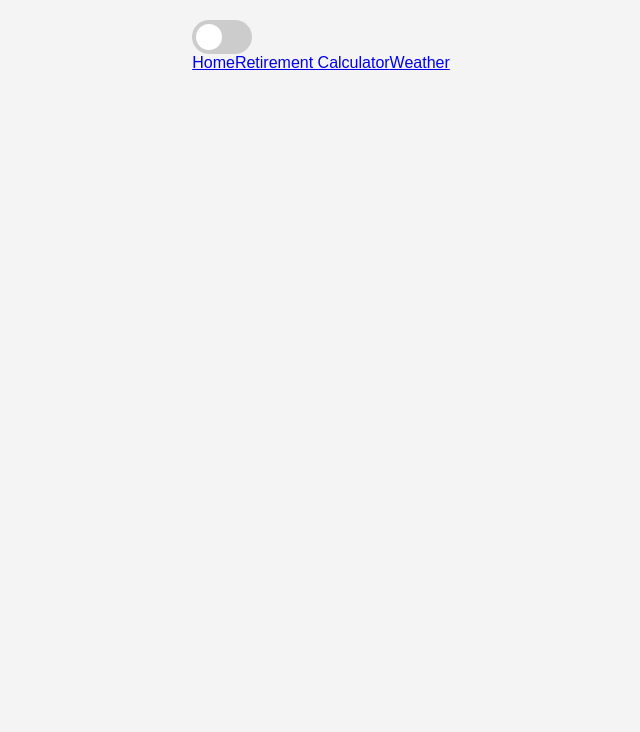
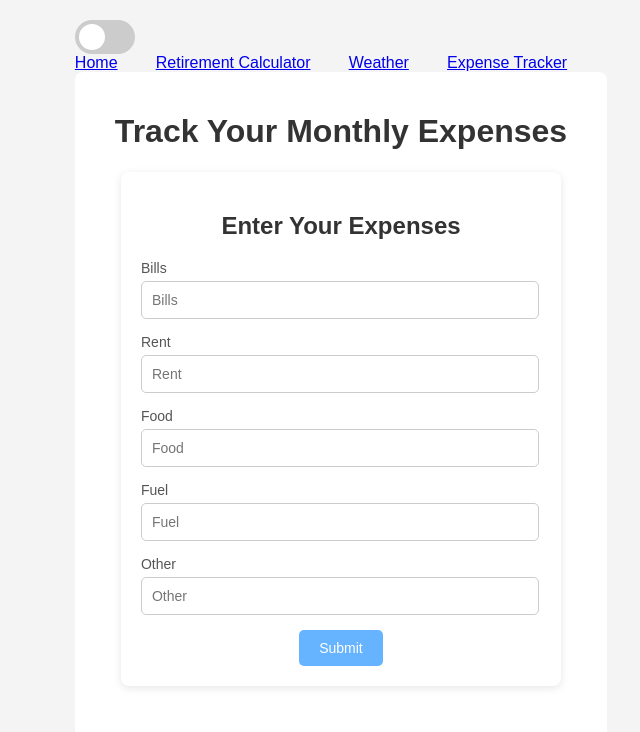
Before and after one commit to stefvvn/FunctionApp1, a React (Vite) app in the folder my-frontend/: page /expense-tracker in a window 1280 px wide. Shown: the top 732 px of the page, without its empty margins (319-959 px from the left). Built offline with nearby package versions, Linux system fonts and the light colour scheme.

Commit message:
Added Snakey graph generation and styling

```diff
--- a/my-frontend/package.json
+++ b/my-frontend/package.json
@@ -11,6 +11,8 @@
   },
   "dependencies": {
     "bootstrap": "^5.3.3",
+    "d3": "^7.9.0",
+    "d3-sankey": "^0.12.3",
     "react": "^19.0.0",
     "react-bootstrap": "^2.10.9",
     "react-dom": "^19.0.0",
--- a/my-frontend/src/App.jsx
+++ b/my-frontend/src/App.jsx
@@ -5,6 +5,7 @@ import PeopleList from "./components/PersonDataList";
 import { fetchPeople, addPerson, updatePerson } from "./service/apiService";
 import RetirementCalculator from "./components/RetirementCalculator";
 import WeatherApp from "./components/WeatherApp";
+import ExpenseTracker from "./components/ExpenseTracker";
 import "./App.css";
 
 function Home({ handleEditPerson, selectedPerson, handleSavePerson }) {
@@ -44,7 +45,6 @@ function Home({ handleEditPerson, selectedPerson, handleSavePerson }) {
 
 function App() {
   const [selectedPerson, setSelectedPerson] = useState(null);
-
   const [isDarkMode, setIsDarkMode] = useState(() => {
     const savedMode = localStorage.getItem("darkMode");
     return savedMode === "true";
@@ -114,6 +114,7 @@ function App() {
           <Link to="/">Home</Link>
           <Link to="/retirement-calculator">Retirement Calculator</Link>
           <Link to="/weather">Weather</Link>
+          <Link to="/expense-tracker">Expense Tracker</Link>
         </div>
 
         <Routes>
@@ -132,6 +133,7 @@ function App() {
             element={<RetirementCalculator />}
           />
           <Route path="/weather" element={<WeatherApp />} />
+          <Route path="/expense-tracker" element={<ExpenseTracker />} />
         </Routes>
       </div>
     </Router>
--- /dev/null
+++ b/my-frontend/src/components/ExpenseData.css
@@ -0,0 +1,99 @@
+.expense-form {
+    font-family: Arial, sans-serif;
+    padding: 20px;
+    border-radius: 8px;
+    width: 100%;
+    max-width: 400px;
+    margin: auto;
+    background-color: #fff;
+    box-shadow: 0 2px 8px rgba(0, 0, 0, 0.1);
+  }
+
+  .dark-mode .expense-form {
+    background-color: #333;
+    color: #fff;
+  }
+
+  h2 {
+    color: #333;
+    text-align: center;
+  }
+
+  .dark-mode h2 {
+    color: #fff;
+  }
+
+  .form-field {
+    margin-bottom: 15px;
+  }
+
+  .form-field label {
+    display: block;
+    font-size: 14px;
+    margin-bottom: 5px;
+    color: #555;
+  }
+
+  .dark-mode .form-field label {
+    color: #ddd;
+  }
+
+  .form-input {
+    width: 94%;
+    padding: 10px;
+    border: 1px solid #ccc;
+    border-radius: 5px;
+    font-size: 14px;
+    background-color: #fff;
+    color: #333;
+  }
+
+  .dark-mode .form-input {
+    background-color: #444;
+    color: #fff;
+    border-color: #555;
+  }
+
+  .form-actions {
+    display: flex;
+    justify-content: center;
+    gap: 10px;
+  }
+
+  .form-submit {
+    background-color: #66b3ff;
+    color: white;
+    border: none;
+    padding: 10px 20px;
+    font-size: 14px;
+    border-radius: 5px;
+    cursor: pointer;
+    transition: background-color 0.3s ease;
+  }
+
+  .form-submit:hover {
+    background-color: #3380e0;
+  }
+
+  .dark-mode .form-submit {
+    background-color: #5a5a5a;
+  }
+
+  .dark-mode .form-submit:hover {
+    background-color: #333;
+  }
+
+  .status-message {
+    text-align: center;
+    font-weight: bold;
+    color: #333;
+    margin-top: 15px;
+  }
+
+  .dark-mode .status-message {
+    color: #fff;
+  }
+
+  .status-message.error {
+    color: red;
+  }
--- /dev/null
+++ b/my-frontend/src/components/ExpenseData.jsx
@@ -0,0 +1,91 @@
+import React, { useState } from 'react';
+import './ExpenseData.css';
+
+const ExpenseData = ({ onSubmit }) => {
+  const [expense, setExpense] = useState({
+    bill: '',
+    rent: '',
+    food: '',
+    fuel: '',
+    other: ''
+  });
+
+  const handleChange = (e) => {
+    const { name, value } = e.target;
+    setExpense((prevState) => ({
+      ...prevState,
+      [name]: value
+    }));
+  };
+
+  const handleSubmit = (e) => {
+    e.preventDefault();
+    onSubmit(expense);
+  };
+
+  return (
+    <form onSubmit={handleSubmit} className="expense-form">
+      <h2>Enter Your Expenses</h2>
+      <div className="form-field">
+        <label htmlFor="bill">Bills</label>
+        <input
+          type="number"
+          name="bill"
+          value={expense.bill}
+          onChange={handleChange}
+          placeholder="Bills"
+          className="form-input"
+        />
+      </div>
+      <div className="form-field">
+        <label htmlFor="rent">Rent</label>
+        <input
+          type="number"
+          name="rent"
+          value={expense.rent}
+          onChange={handleChange}
+          placeholder="Rent"
+          className="form-input"
+        />
+      </div>
+      <div className="form-field">
+        <label htmlFor="food">Food</label>
+        <input
+          type="number"
+          name="food"
+          value={expense.food}
+          onChange={handleChange}
+          placeholder="Food"
+          className="form-input"
+        />
+      </div>
+      <div className="form-field">
+        <label htmlFor="fuel">Fuel</label>
+        <input
+          type="number"
+          name="fuel"
+          value={expense.fuel}
+          onChange={handleChange}
+          placeholder="Fuel"
+          className="form-input"
+        />
+      </div>
+      <div className="form-field">
+        <label htmlFor="other">Other</label>
+        <input
+          type="number"
+          name="other"
+          value={expense.other}
+          onChange={handleChange}
+          placeholder="Other"
+          className="form-input"
+        />
+      </div>
+      <div className="form-actions">
+        <button type="submit" className="form-submit">Submit</button>
+      </div>
+    </form>
+  );
+};
+
+export default ExpenseData;
--- /dev/null
+++ b/my-frontend/src/components/ExpenseTracker.css
@@ -0,0 +1,36 @@
+.expense-tracker-container {
+    font-family: Arial, sans-serif;
+    padding: 20px;
+    border-radius: 8px;
+    width: 100%;
+    max-width: 942px;
+    margin: auto;
+    background-color: #fff;
+    /* transition: background-color 0.3s ease, color 0.3s ease; */
+  }
+
+  .dark-mode .expense-tracker-container {
+    background-color: #333;
+    color: #fff;
+  }
+
+  h1 {
+    color: #333;
+    text-align: center;
+  }
+
+  .dark-mode h1 {
+    color: #fff;
+  }
+
+  .expense-tracker-graph {
+    width: 100%;
+    height: 500px;
+    margin-top: 30px;
+    border: 1px solid #ccc;
+    border-radius: 3px;
+  }
+
+  .dark-mode .expense-tracker-graph {
+    border-color: #555;
+  }
--- /dev/null
+++ b/my-frontend/src/components/ExpenseTracker.jsx
@@ -0,0 +1,157 @@
+import React, { useState, useEffect, useRef } from "react";
+import * as d3 from "d3";
+import { sankey as d3Sankey, sankeyLinkHorizontal } from "d3-sankey";
+import ExpenseData from "./ExpenseData";
+import './ExpenseTracker.css';
+
+const ExpenseTracker = () => {
+  const [expenses, setExpenses] = useState(null);
+  const svgRef = useRef();
+
+  const handleFormSubmit = (expenseData) => {
+    setExpenses(expenseData);
+  };
+
+  useEffect(() => {
+    if (!expenses) return;
+
+    const data = [
+      {
+        source: "Bills",
+        target: "Total",
+        value: parseFloat(expenses.bill || 0),
+      },
+      {
+        source: "Rent",
+        target: "Total",
+        value: parseFloat(expenses.rent || 0),
+      },
+      {
+        source: "Food",
+        target: "Total",
+        value: parseFloat(expenses.food || 0),
+      },
+      {
+        source: "Fuel",
+        target: "Total",
+        value: parseFloat(expenses.fuel || 0),
+      },
+      {
+        source: "Other",
+        target: "Total",
+        value: parseFloat(expenses.other || 0),
+      },
+    ];
+
+    const width = 942;
+    const height = 500;
+
+    const svg = d3
+      .select(svgRef.current)
+      .attr("width", width)
+      .attr("height", height);
+
+    const sankey = d3Sankey()
+      .nodeWidth(20)
+      .nodePadding(40)
+      .size([width, height]);
+
+    const nodes = Array.from(
+      new Set(data.map((d) => d.source).concat(data.map((d) => d.target)))
+    ).map((name) => ({ name }));
+
+    const links = data.map((d) => ({
+      source: nodes.findIndex((n) => n.name === d.source),
+      target: nodes.findIndex((n) => n.name === d.target),
+      value: d.value,
+    }));
+
+    const graph = sankey({ nodes, links });
+
+    const color = d3
+      .scaleOrdinal()
+      .domain(nodes.map((d) => d.name))
+      .range([
+        "#ffcc00",
+        "#ff6666",
+        "#66cc66",
+        "#66b3ff",
+        "#ff3399",
+        "#cccccc",
+      ]);
+
+    const linkColor = d3
+      .scaleOrdinal()
+      .domain(nodes.map((d) => d.name))
+      .range([
+        "#ffcc00",
+        "#ff6666",
+        "#66cc66",
+        "#66b3ff",
+        "#ff3399",
+        "#cccccc",
+      ]);
+
+    svg
+      .selectAll(".link")
+      .data(graph.links)
+      .enter()
+      .append("path")
+      .attr("class", "link")
+      .attr("d", sankeyLinkHorizontal())
+      .style("stroke-width", (d) => Math.max(1, d.width))
+      .style("fill", "none")
+      .style("stroke", (d) => linkColor(d.source.name))
+      .style("stroke-opacity", 0.5);
+
+    const node = svg
+      .selectAll(".node")
+      .data(graph.nodes)
+      .enter()
+      .append("g")
+      .attr("class", "node");
+
+    node
+      .append("rect")
+      .attr("class", "node")
+      .attr("x", (d) => d.x0)
+      .attr("y", (d) => d.y0)
+      .attr("height", (d) => d.y1 - d.y0)
+      .attr("width", (d) => d.x1 - d.x0)
+      .style("fill", (d) => color(d.name))
+      .style("stroke", "#000");
+
+    node
+      .append("text")
+      .attr("x", (d) => d.x1 + 5)
+      .attr("y", (d) => (d.y1 + d.y0) / 2)
+      .attr("dy", ".35em")
+      .style("text-anchor", "start")
+      .style("font-weight", "bold")
+      .text((d) => `${d.name} ${d.value}€`);
+
+    const totalValue = graph.links.reduce((sum, link) => sum + link.value, 0);
+
+    const totalNode = graph.nodes.find((node) => node.name === "Total");
+
+    svg
+      .append("text")
+      .attr("x", totalNode.x1 - 23)
+      .attr("y", (totalNode.y1 + totalNode.y0) / 2)
+      .attr("dy", ".35em")
+      .style("text-anchor", "end")
+      .style("font-weight", "bold")
+      .text(`Total ${totalValue.toFixed(2)}€`);
+  }, [expenses]);
+
+  return (
+    <div className="expense-tracker-container">
+      <h1>Track Your Monthly Expenses</h1>
+      <ExpenseData onSubmit={handleFormSubmit} />
+      <br />
+      <svg ref={svgRef} className="expense-tracker-graph"></svg>
+    </div>
+  );
+};
+
+export default ExpenseTracker;
--- a/my-frontend/src/components/WeatherApp.jsx
+++ b/my-frontend/src/components/WeatherApp.jsx
@@ -34,7 +34,7 @@ const WeatherApp = () => {
 
     try {
       const response = await fetch(
-        `https://api.open-meteo.com/v1/forecast?latitude=44.804&longitude=20.4651&hourly=temperature_2m,apparent_temperature,precipitation,rain,wind_speed_10m&current=temperature_2m,apparent_temperature,precipitation,rain,wind_speed_10m&timezone=auto&forecast_days=1`
+        `https://api.open-meteo.com/v1/forecast?latitude=44.8031&longitude=20.4813&hourly=temperature_2m,apparent_temperature,precipitation,rain,wind_speed_10m&current=temperature_2m,apparent_temperature,precipitation,rain,wind_speed_10m&timezone=auto&forecast_days=1`
       );
 
       if (!response.ok) {
@@ -63,11 +63,10 @@ const WeatherApp = () => {
     return "N/A";
   };
 
-  const isRaining = weatherData?.current_weather?.precipitation > 0;
+  const isRaining = weatherData?.current?.precipitation > 0;
 
   return (
     <div className="weather-container">
-      <h2>Weather App</h2>
       {loading && <p className="loading">Loading...</p>}
       {error && <p className="error">{error}</p>}
       {weatherData && weatherData.current && (
```
Also changed, not shown: 1 other file (tests, documents, lock files or other folders).
